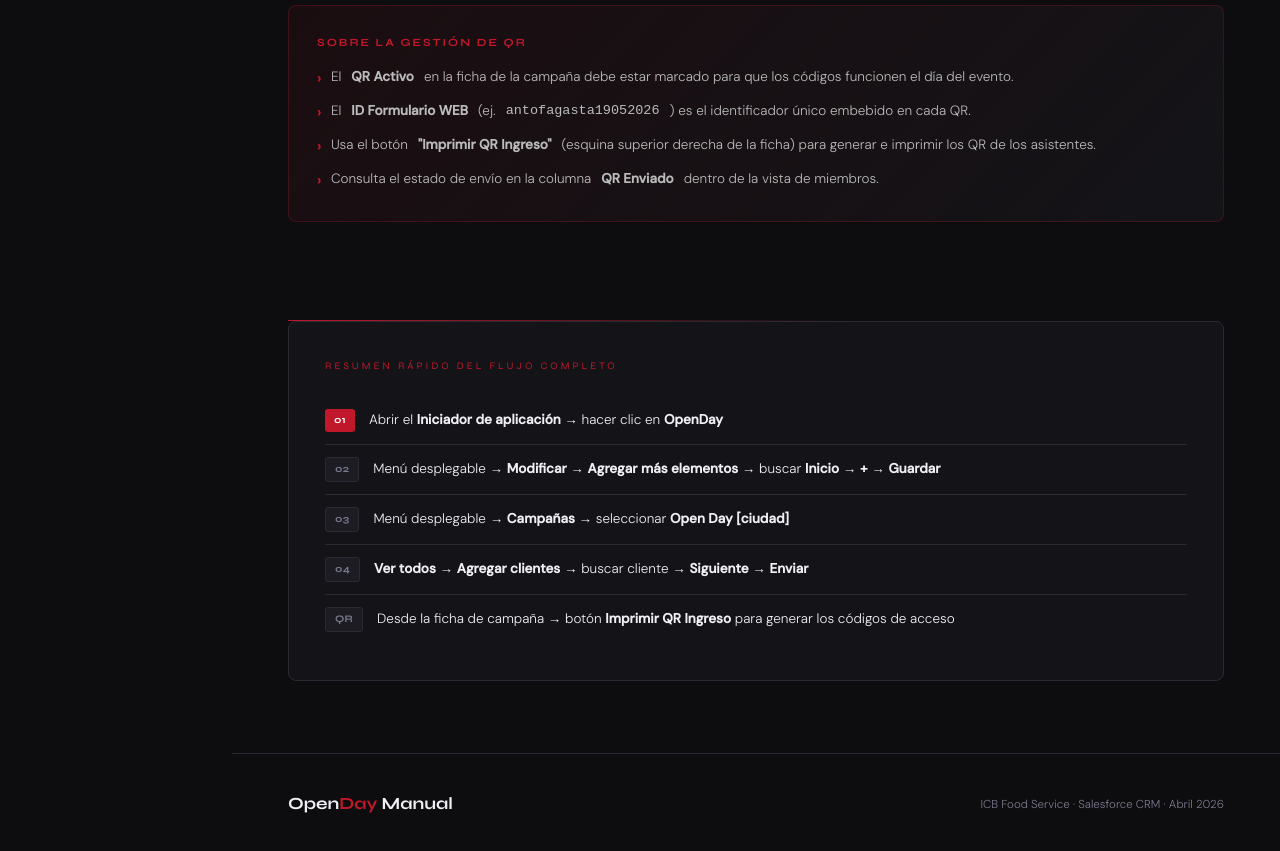
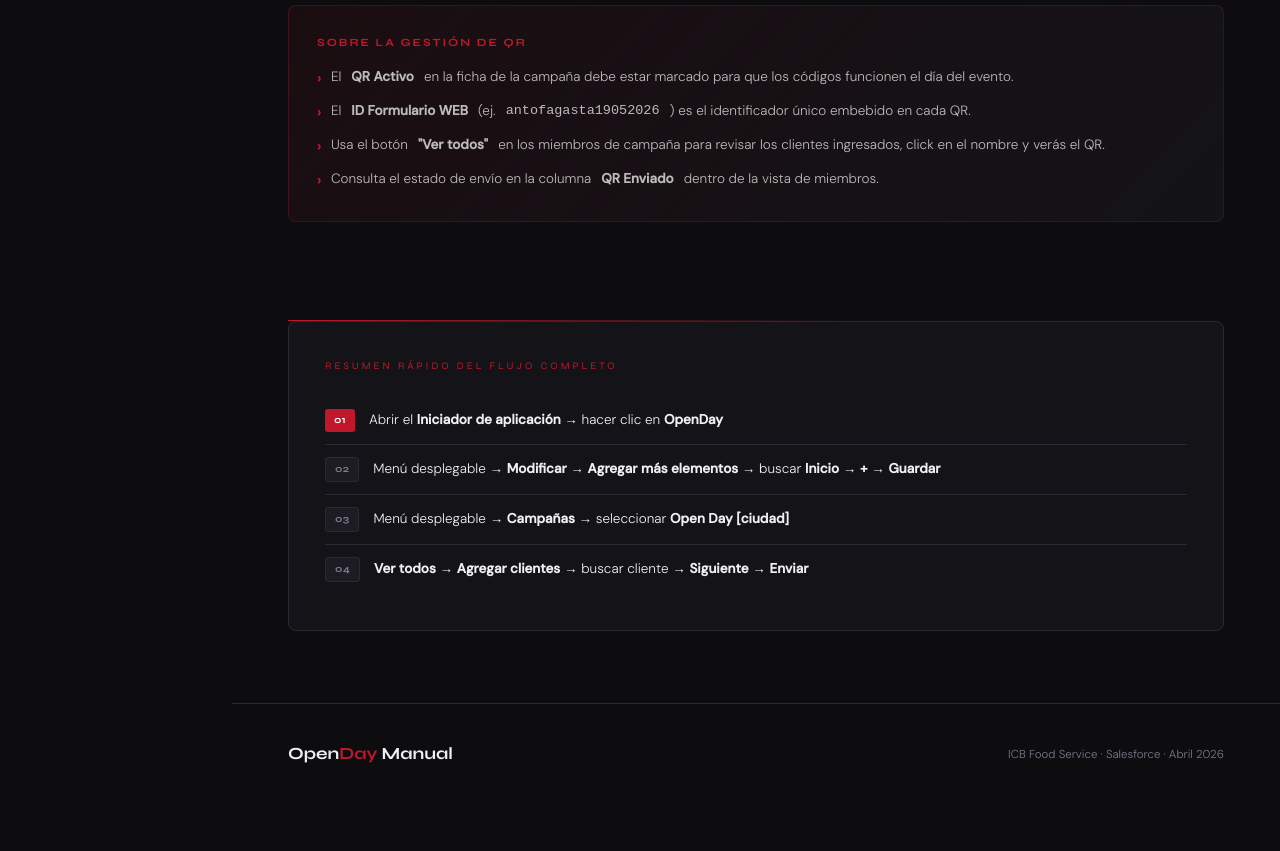
Before and after one commit to bchains87/openday, a plain HTML site: page index.html in a window 1280 px wide. Shown: the part 4680-5531 px from the top of the page. After the commit the page ends 5485 px from the top, so only its background shows below. Drawn offline with Linux system fonts and the light colour scheme.

Commit message:
Revise QR code access and management instructions
Updated text to clarify QR code access and management instructions.

```diff
--- a/index.html
+++ b/index.html
@@ -645,7 +645,7 @@
         </div>
       </div>
       <div class="info-box">
-        Cada cliente que agregues como miembro recibirá un <strong>código QR de acceso</strong> al evento.
+        Cada cliente que agregues como miembro recibirá un <strong>código QR de acceso</strong> al evento cuando se envíe masivamente el correo con la invitacion.
       </div>
       <div class="steps">
         <div class="step">
@@ -691,7 +691,7 @@
               • <strong>Campaña:</strong> se auto-completa (ej. <em>Open Day Antofagasta</em>)<br>
               • <strong>Estado del miembro:</strong> <code>Enviado</code> (por defecto)<br>
               • Mantener <em>"Mantener estado de miembro"</em> salvo que necesites sobrescribir<br><br>
-              Haz clic en <strong>Enviar</strong>. El cliente quedará registrado y se le asociará su QR.
+              Haz clic en <strong>Enviar</strong>. El cliente quedará registrado y se le asociará un QR único.
             </div>
           </div>
         </div>
@@ -702,7 +702,7 @@
         <ul>
           <li>El <strong>QR Activo</strong> en la ficha de la campaña debe estar marcado para que los códigos funcionen el día del evento.</li>
           <li>El <strong>ID Formulario WEB</strong> (ej. <code>antofagasta19052026</code>) es el identificador único embebido en cada QR.</li>
-          <li>Usa el botón <strong>"Imprimir QR Ingreso"</strong> (esquina superior derecha de la ficha) para generar e imprimir los QR de los asistentes.</li>
+          <li>Usa el botón <strong>"Ver todos"</strong> en los miembros de campaña para revisar los clientes ingresados, click en el nombre y verás el QR.</li>
           <li>Consulta el estado de envío en la columna <strong>QR Enviado</strong> dentro de la vista de miembros.</li>
         </ul>
       </div>
@@ -729,15 +729,11 @@
         <span class="sbadge g">04</span>
         <span><strong>Ver todos</strong> → <strong>Agregar clientes</strong> → buscar cliente → <strong>Siguiente</strong> → <strong>Enviar</strong></span>
       </div>
-      <div class="srow">
-        <span class="sbadge g">QR</span>
-        <span>Desde la ficha de campaña → botón <strong>Imprimir QR Ingreso</strong> para generar los códigos de acceso</span>
-      </div>
     </div>
 
     <footer>
       <div class="brand">Open<em>Day</em> Manual</div>
-      <p>ICB Food Service · Salesforce CRM · Abril 2026</p>
+      <p>ICB Food Service · Salesforce · Abril 2026</p>
     </footer>
 
   </main>
```
